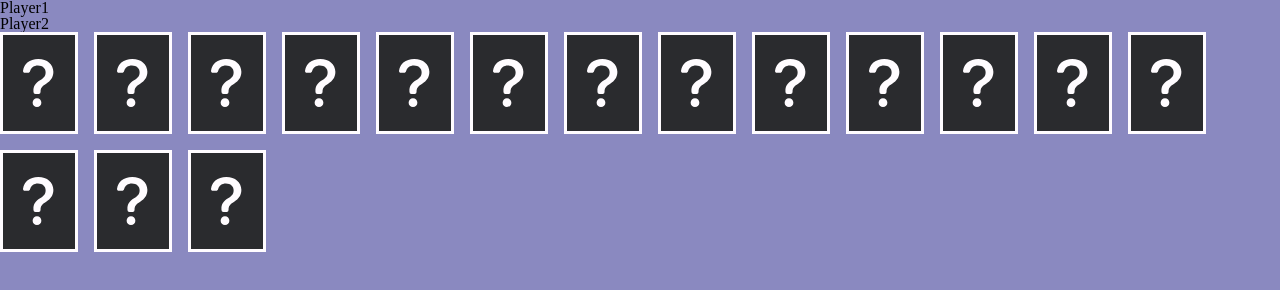
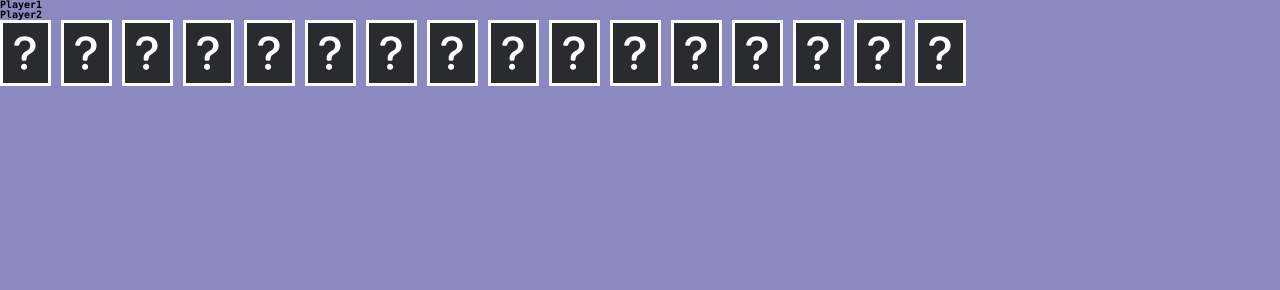
Before and after one commit to Gabriel-S-Souza/Memory-Game, a website built with Vite: page index.html in a window 1280 px wide. Built offline with nearby package versions, Linux system fonts and the light colour scheme.

Commit message:
Set the default project font

```diff
--- a/src/styles/elements/base.css
+++ b/src/styles/elements/base.css
@@ -1,6 +1,13 @@
+html, body {
+    font-size: 10px; Colocando um tamanho de fonte base, assim o rem utilizado na página será com base neste tamanho
+    height: 100%;
+}
+
 body {
     background-color: var(--color-purple);
     max-width: 100%;
     margin-left: auto;
     margin-right: auto;
+    font-family: "Lucida Console", Courier, monospace;
+    font-weight: bold;
 }
```
